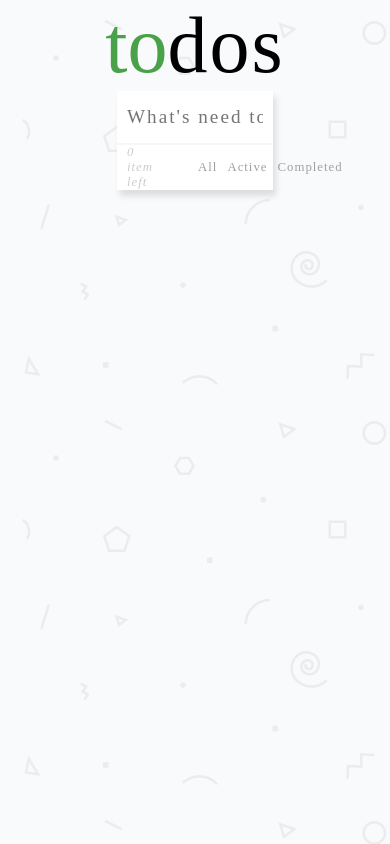
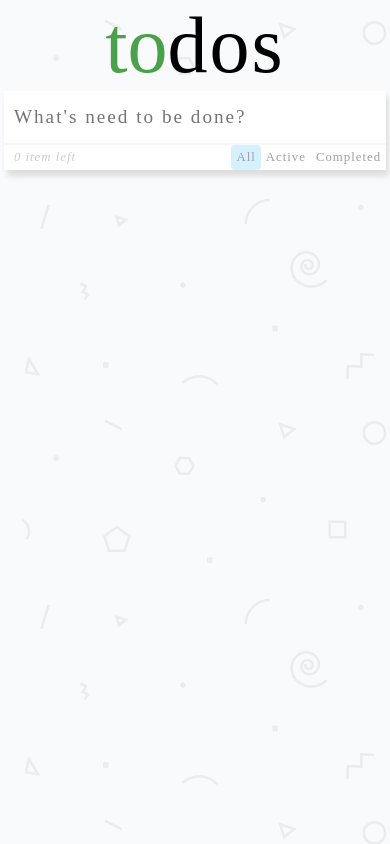
Before and after one commit to symonhasan/todos, a React (Create React App) app: page / in a window 390 px wide. Built offline with nearby package versions, Linux system fonts and the light colour scheme; a web font is replaced by a local one.

Commit message:
few styles and media rules

```diff
--- a/src/App.css
+++ b/src/App.css
@@ -22,7 +22,7 @@
 .todo-area{
     display: flex;
     flex-flow: column nowrap;
-    width: 40vw;
+    width: 50vw;
     box-shadow: 3px 6px 6px #dddddd;
 }
 .todo-area-input input[type=text]{
@@ -36,7 +36,7 @@
 }
 .paper{
     background-color: #ffffff;
-    min-width: 40vw;
+    min-width: 50vw;
     border-bottom: 1px inset #f7f7f7;
 }
 .paper-item{
@@ -46,6 +46,8 @@
     border-bottom: 1px inset #f7f7f7;
 }
 .paper-item input[type=text]{
+    flex-grow: 1;
+    word-wrap: break-word;
     background-color: #ffffff;
     border: none;
     margin: 0;
@@ -56,14 +58,14 @@
 }
 .cross-item{
     text-decoration: line-through;
-    color: #e0e0e0;
+    opacity: 0.3;
 }
 .paper-item-icons{
     display: flex;
     align-items: center;
 }
 .tick-icon , .remove-icon{
-    opacity: 0.1;
+    opacity: 0.3;
     padding: 5px 10px;
     cursor: pointer;
 }
@@ -105,3 +107,47 @@
     background-color: #d5f1ff;
     border-radius: 4px;
 }
+.todo-bottom-option-active{
+    background-color: #d5f1ff;
+    border-radius: 4px;
+}
+@media only screen and ( max-width: 1000px ){
+    .todo-area{
+        width: 60vw;
+    }
+    .paper{
+        min-width: 60vw;
+    }
+}
+@media only screen and ( max-width: 850px ){
+    .todo-area{
+        width: 70vw;
+    }
+    .paper{
+        min-width: 70vw;
+    }
+}
+@media only screen and ( max-width: 700px ){
+    .todo-area{
+        width: 80vw;
+    }
+    .paper{
+        min-width: 80vw;
+    }
+}
+@media only screen and ( max-width: 550px ){
+    .todo-area{
+        width: 90vw;
+    }
+    .paper{
+        min-width: 90vw;
+    }
+}
+@media only screen and ( max-width: 450px ){
+    .todo-area{
+        width: 98vw;
+    }
+    .paper{
+        min-width:98vw;
+    }
+}
--- a/src/App.js
+++ b/src/App.js
@@ -18,7 +18,7 @@ function App() {
       <div className="todo-area">
         <Top />
         <Paper mode={mode}/>
-        <Bottom bottomHandler={bottomHandler}/>
+        <Bottom bottomHandler={bottomHandler} mode={mode}/>
       </div>
     </div>
   );
--- a/src/Bottom.js
+++ b/src/Bottom.js
@@ -7,9 +7,9 @@ const Bottom = ( props ) => {
         <div className="todo-bottom">
           <span>{props.count} item left</span>
           <ul className="todo-bottom-option">
-            <li id="all" onClick={ props.bottomHandler }>All</li>
-            <li id="active" onClick={ props.bottomHandler }>Active</li>
-            <li id="completed" onClick={ props.bottomHandler }>Completed</li>
+            <li id="all" onClick={ props.bottomHandler } className={ props.mode === 'all' ? "todo-bottom-option-active" : null}>All</li>
+            <li id="active" onClick={ props.bottomHandler } className={ props.mode === 'active' ? "todo-bottom-option-active" : null}>Active</li>
+            <li id="completed" onClick={ props.bottomHandler } className={ props.mode === 'completed' ? "todo-bottom-option-active" : null}>Completed</li>
           </ul>
         </div>
     )
```
